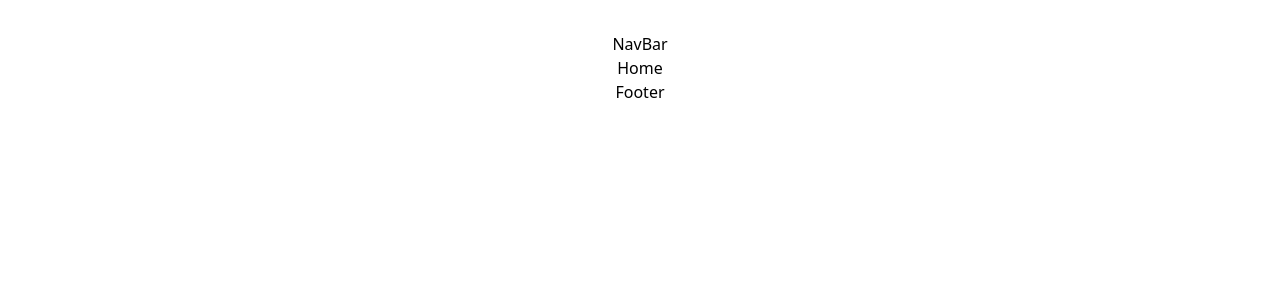
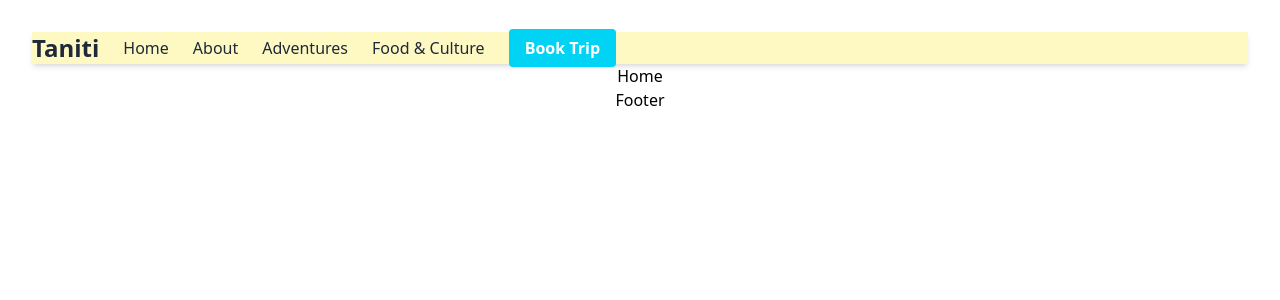
Before and after one commit to Kristinblun/taniti-prototype, a React (Vite) app: page / in a window 1280 px wide. Shown: the top 300 px of the page. Built offline with nearby package versions, Linux system fonts and the light colour scheme.

Commit message:
Add basic NavBar component

```diff
--- a/src/components/NavBar.jsx
+++ b/src/components/NavBar.jsx
@@ -1,7 +1,27 @@
 import React from 'react'
+import { Link } from 'react-router-dom'
 
 export default function NavBar() {
   return (
-    <div>NavBar</div>
+    <nav className='bg-yellow-100 text-gray-800 shadow-md flex items-center '>
+        <div className='text-2xl font-bold mr-6'> Taniti </div>
+        <ul className='flex space-x-6'>
+            <li>
+                <Link to="/" className='hover:text-cyan-400 transition'> Home </Link>
+            </li>
+            <li>
+                <Link to="/about" className='hover:text-cyan-400 transition'> About</Link>
+            </li>
+            <li>
+                <Link to="/adventures" className='hover:text-cyan-400 transition'> Adventures </Link>
+            </li>
+            <li>
+                <Link to="/foodandculture" className='hover:text-cyan-400 transition'> Food & Culture </Link>
+            </li>
+            <li>
+                <Link to="/booking" className='bg-cyan-400 text-white font-semibold px-4 py-2 rounded hover:bg-cyan-500 transition'> Book Trip </Link>
+            </li>
+        </ul>
+    </nav>
   )
 }
```
